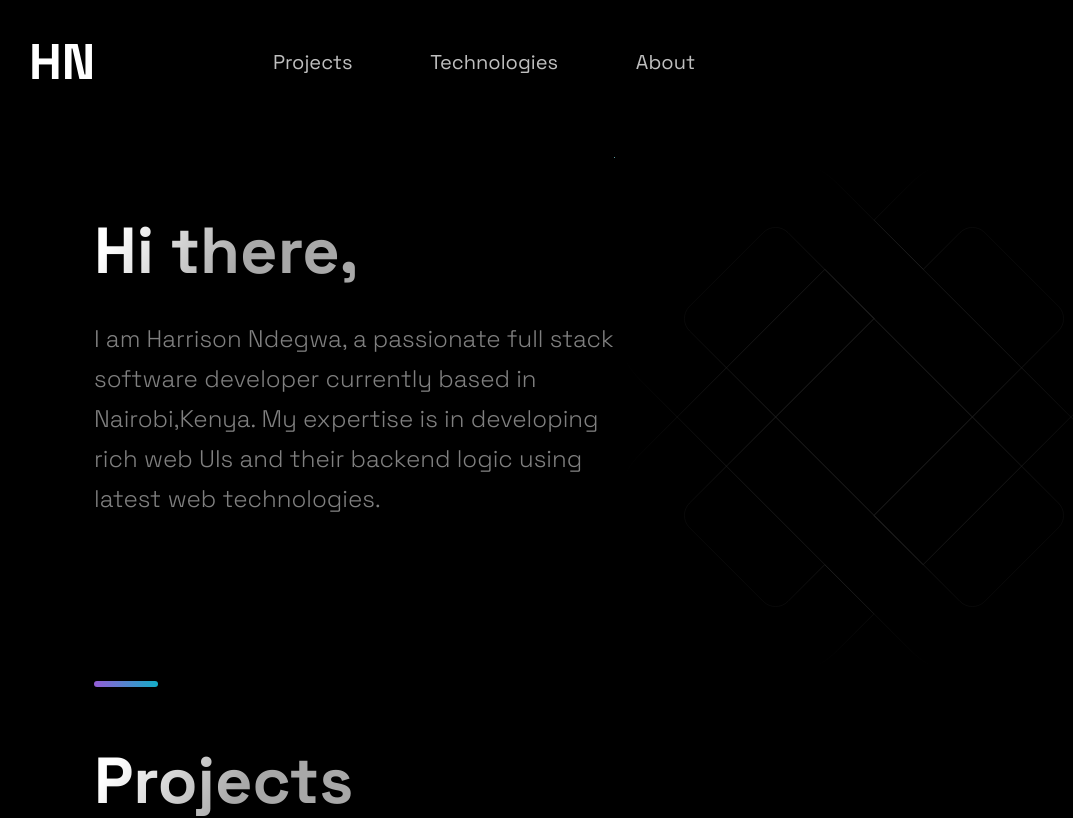
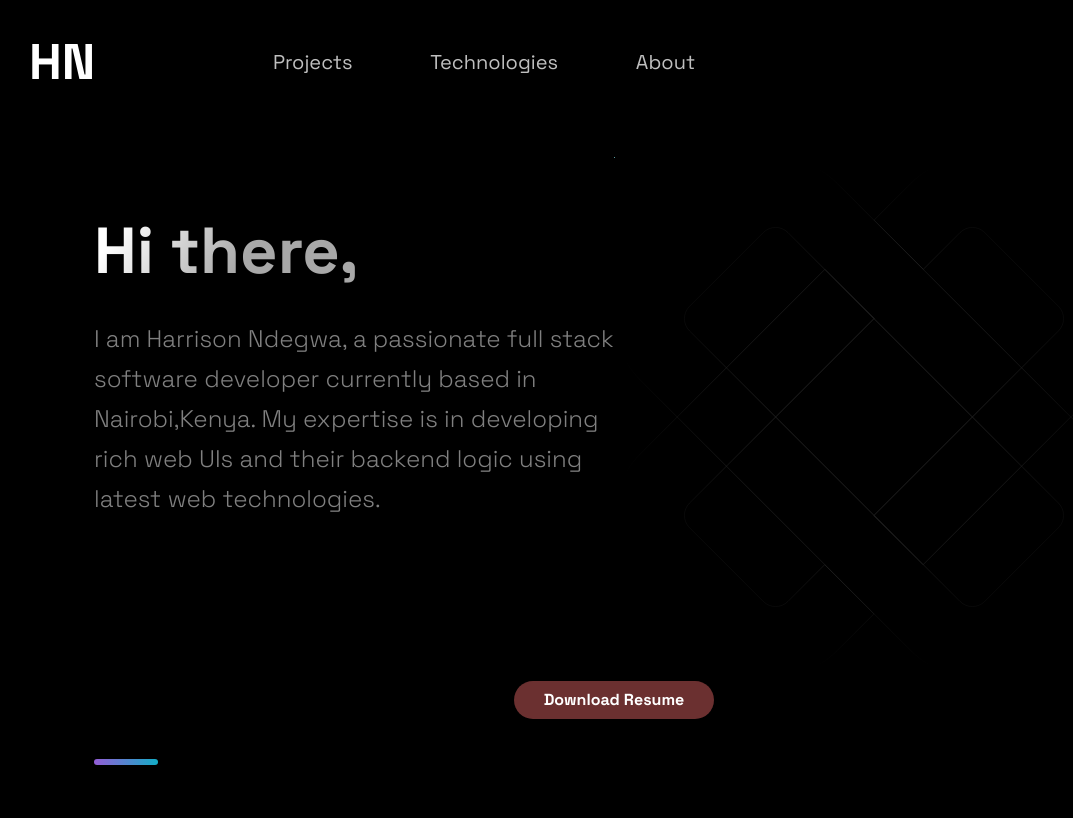
Before and after one commit to HarryNdegwa/super-duper-octo-computing-machine, a Next.js app: page / in a window 1280 px wide. Shown: the top 818 px of the page, without its empty margins (26-1099 px from the left). Built offline with nearby package versions, Linux system fonts and the light colour scheme; some icons are missing.

Commit message:
Added resume section

```diff
--- /dev/null
+++ b/src/components/Resume/Resume.js
@@ -0,0 +1,47 @@
+import React from "react";
+import {
+  Section,
+  SectionText,
+  SectionTitle,
+} from "../../styles/GlobalComponents";
+
+export default function Resume() {
+  return (
+    <div
+      id="resume"
+      style={{
+        display: "flex",
+        justifyContent: "center",
+        marginBottom: "40px",
+      }}
+    >
+      {/* <SectionTitle main center>
+        My Resume
+      </SectionTitle> */}
+      {/* <SectionText> */}
+      <a
+        href="/Harrison Ndegwa Resume.pdf"
+        style={{ textAlign: "center" }}
+        download
+      >
+        <span
+          style={{
+            background: "#6b3030",
+            padding: "10px 20px",
+            display: "flex",
+            alignItems: "center",
+            justifyContent: "center",
+            // margin: "0px 20px 20px 0px",
+            borderRadius: "23px",
+            color: "#fff",
+            width: "200px",
+            fontWeight: "bolder",
+          }}
+        >
+          Download Resume
+        </span>
+      </a>
+      {/* </SectionText> */}
+    </div>
+  );
+}
--- a/src/constants/constants.js
+++ b/src/constants/constants.js
@@ -52,7 +52,7 @@ export const TechnologiesData = [
   "Javascript",
   "Typescript",
   "Nodejs",
-  // "Python",
+  "Python",
   "HTML5",
   "CSS3",
   "SQL",
@@ -61,4 +61,6 @@ export const TechnologiesData = [
   "GraphQL",
   "Bootstrap",
   "Ubuntu",
+  "CI/CD (CircleCI)",
+  "Docker",
 ];
--- a/src/pages/index.js
+++ b/src/pages/index.js
@@ -2,6 +2,7 @@ import Acomplishments from "../components/Acomplishments/Acomplishments";
 import BgAnimation from "../components/BackgrooundAnimation/BackgroundAnimation";
 import Hero from "../components/Hero/Hero";
 import Projects from "../components/Projects/Projects";
+import Resume from "../components/Resume/Resume";
 import Technologies from "../components/Technologies/Technologies";
 import Timeline from "../components/TimeLine/TimeLine";
 import { Layout } from "../layout/Layout";
@@ -14,6 +15,7 @@ const Home = () => {
         <Hero />
         <BgAnimation />
       </Section>
+      <Resume />
       <Projects />
       <Technologies />
       {/* <Timeline /> */}
```
Also changed, not shown: 1 other file (tests, documents, lock files or other folders).
